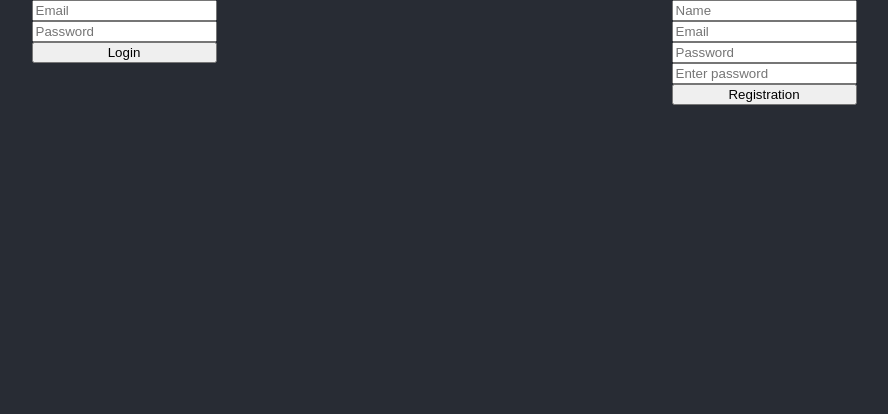
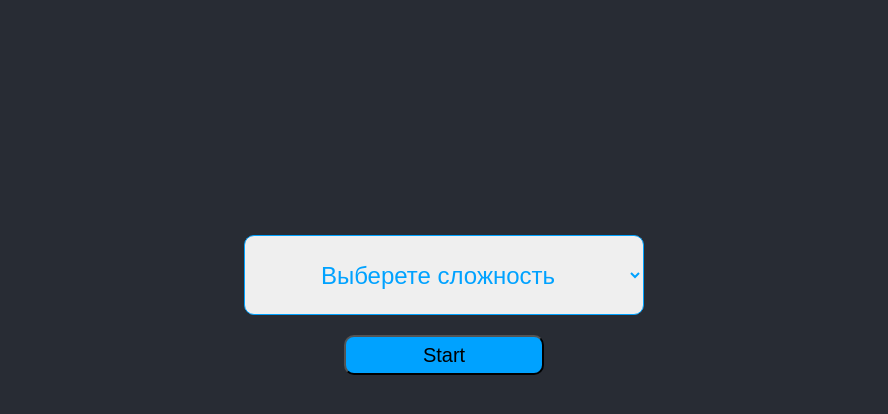
Before and after one commit to aylok1n/react-test, a React (Create React App) app: page / in a window 1280 px wide. Shown: the top 414 px of the page, without its empty margins (196-1084 px from the left). Built offline with nearby package versions, Linux system fonts and the light colour scheme.

Commit message:
add hard_game

```diff
--- a/src/App.css
+++ b/src/App.css
@@ -1,40 +1,74 @@
 .App {
+  width: 100vw;
+  height: 100vh;
+  display: flex;
   text-align: center;
-}
-
-.App-logo {
-  height: 40vmin;
-  pointer-events: none;
-}
-
-@media (prefers-reduced-motion: no-preference) {
-  .App-logo {
-    animation: App-logo-spin infinite 20s linear;
-  }
-}
-
-.App-header {
   background-color: #282c34;
-  min-height: 100vh;
-  display: flex;
-  flex-direction: row;
-  justify-content:space-around;
-  font-size: calc(10px + 2vmin);
-  color: white;
-}
-
-.App-header-button{
-  width: 100px;
-  height: 30px;
-  margin: 0px 20px;
+  justify-content: center;
 }
 
 
-@keyframes App-logo-spin {
-  from {
-    transform: rotate(0deg);
-  }
-  to {
-    transform: rotate(360deg);
-  }
+.form-container{
+  width: 100vw;
+  height: 100vh;
+  background-color: #282c34;
+  display: flex;
+  width: 800px;
+  height: 600px;
+  align-items: center;
+  justify-content: center;
+  flex-direction: column
 }
+.form{
+  display: flex;
+  flex-direction: column;
+  justify-content: center;
+  align-items: center;
+}
+.form-header{
+  color: #00a2ff;
+  font-size: 36px;
+}
+.form-input{
+  width: 400px;
+  height: 80px;
+  border-radius: 10px;
+  border: 1px  #00a2ff solid;
+  text-align: center;
+  font-size: 24px;
+  color: #00a2ff;
+  margin: 15px 0px;
+}
+.form-button{
+  width: 200px;
+  height: 40px;
+  border-radius: 10px;
+  background-color: #00a2ff ;
+  font-size: 20px;
+  margin: 5px 100px;
+}
+.form-input-reg{
+  width: 400px;
+  height: 40px;
+  border-radius: 10px;
+  border: 1px  #00a2ff solid;
+  text-align: center;
+  font-size: 24px;
+  color: #00a2ff;
+  margin: 10px 0px;
+}
+.form-button-reg{
+  width: 200px;
+  height: 40px;
+  border-radius: 10px;
+  background-color: #00a2ff ;
+  font-size: 20px;
+  margin: 5px 100px;
+}
+.form-text{
+  color: white;
+  font-size: 20px;
+}
+.form-text-hyperlink{
+  color: #00a2ff;
+}
--- a/src/App.js
+++ b/src/App.js
@@ -2,15 +2,15 @@ import React from 'react';
 import './App.css';
 import Login from './components/login'
 import Registration from './components/registration'
+import StartGame from './components/startGame'
 
 class App extends React.Component {
   render() {
     return (
       <div className="App">
-        <header className="App-header">
-          <Login/>
-          <Registration/>
-        </header>
+        {/* <Login/>
+        <Registration/> */}
+        <StartGame/>
       </div>
     );
   }
--- a/src/components/login.jsx
+++ b/src/components/login.jsx
@@ -1,5 +1,5 @@
 import React from 'react';
-import './style.css'
+
 
 class Login extends React.Component {
 
@@ -40,11 +40,13 @@ class Login extends React.Component {
     }
     render() {
         return (
-            <div >
+            <div className="form-container">
                 <form className='form' name="uploadForm" encType="multipart/form-data">
-                    <input type="text" value={this.state.email}  placeholder="Email" onChange={this.handleChangeEmail.bind(this)}/>
-                    <input type="text" value={this.state.password} placeholder="Password" onChange={this.handleChangePassword.bind(this)}/>
-                    <input type="button" value="Login" onClick={this.login.bind(this)}/>
+                    <p className='form-header'>Добро пожаловать</p>
+                    <input className='form-input' type="text" value={this.state.email}  placeholder="Email" onChange={this.handleChangeEmail.bind(this)}/>
+                    <input className='form-input' type="text" value={this.state.password} placeholder="Password" onChange={this.handleChangePassword.bind(this)}/>
+                    {/* <p className='form-text'>Нет аккаунта? <a className='form-text-hyperlink'>Зарегистрироваться</a></p> */}
+                    <input className='form-button' type="button" value="Login" onClick={this.login.bind(this)}/>
                 </form>
             </div>
         )
--- a/src/components/registration.jsx
+++ b/src/components/registration.jsx
@@ -1,5 +1,5 @@
 import React from 'react';
-import './style.css'
+
 class Registration extends React.Component {
     constructor(props) {
         super(props);
@@ -44,13 +44,15 @@ class Registration extends React.Component {
     }
     render() {
         return (
-            <div >
+            <div className="form-container">
                 <form className='form' name="uploadForm" encType="multipart/form-data">
-                    <input type="text" value={this.state.name}  placeholder="Name" onChange={this.handleChangeName.bind(this)}/>
-                    <input type="text" value={this.state.email}  placeholder="Email" onChange={this.handleChangeEmail.bind(this)}/>
-                    <input type="text" value={this.state.password} placeholder="Password" onChange={this.handleChangePassword.bind(this)}/>
-                    <input type="text" value={this.state.password_confirmation} placeholder="Enter password" onChange={this.handleChangePasswordConfarmation.bind(this)}/>
-                    <input type="button" value="Registration" onClick={this.registration.bind(this)}/>
+                    <p className='form-header'>Зарегистрируйтесь</p>
+                    <input className='form-input-reg' type="text" value={this.state.name}  placeholder="Name" onChange={this.handleChangeName.bind(this)}/>
+                    <input className='form-input-reg' type="text" value={this.state.email}  placeholder="Email" onChange={this.handleChangeEmail.bind(this)}/>
+                    <input className='form-input-reg' type="text" value={this.state.password} placeholder="Password" onChange={this.handleChangePassword.bind(this)}/>
+                    <input className='form-input-reg' type="text" value={this.state.password_confirmation} placeholder="Enter password" onChange={this.handleChangePasswordConfarmation.bind(this)}/>
+                    {/* <p className='form-text'>Уже зарегистрированны? <a className='form-text-hyperlink'>Войти.</a></p> */}
+                    <input className='form-button-reg' type="button" value="Registration" onClick={this.registration.bind(this)}/>
                 </form>
             </div>
         )
--- /dev/null
+++ b/src/components/startGame.jsx
@@ -0,0 +1,56 @@
+import React from 'react';
+
+
+class StartGame extends React.Component {
+
+    constructor(props) {
+        super(props);
+        this.state = {
+            type:1,
+            type_hard: 0
+        }
+    }
+
+    handleChange(event) {
+        this.setState({type_hard: Number(event.target.value)})
+    }
+
+    async start(){
+        let access_token = JSON.parse(localStorage.getItem('Users')).access_token
+        console.log(this.state)
+        let response = await fetch('https://internsapi.public.osora.ru/api/game/play', {
+            method: 'POST',
+            headers: {
+                'Authorization': `Bearer ${access_token}`,
+                'Content-Type': 'application/json;charset=utf-8'
+            },
+            body: JSON.stringify(this.state)
+          });
+          if (response.ok) {
+            let result = await response.json();
+            if(result.status === true){
+                console.log(result)
+            } else{
+                console.log( result.errors)
+            }
+          } else {
+            alert("Ошибка HTTP: " + response.status);
+          }
+    }
+    render() {
+        return (
+            <div className="form-container">
+                <form className='form' name="uploadForm" encType="multipart/form-data">
+                    <select className='form-input' onChange={this.handleChange.bind(this)} value={this.state.type_hard}>
+                        <option value='0' disabled='disabeled'>Выберете сложность</option>
+                        <option value='1'>Easy/Легко</option>
+                        <option value='2'>Hard/Тяжело</option>
+                    </select>
+                    <input className='form-button' type="button" value="Start" onClick={this.start.bind(this)}/>
+                </form>
+            </div>
+        )
+    }
+}
+
+export default StartGame
--- a/src/components/style.css
+++ /dev/null
@@ -1,6 +0,0 @@
-.form{
-    display: flex;
-    justify-content: center;
-    align-items: stretch;
-    flex-direction: column;
-}
```
